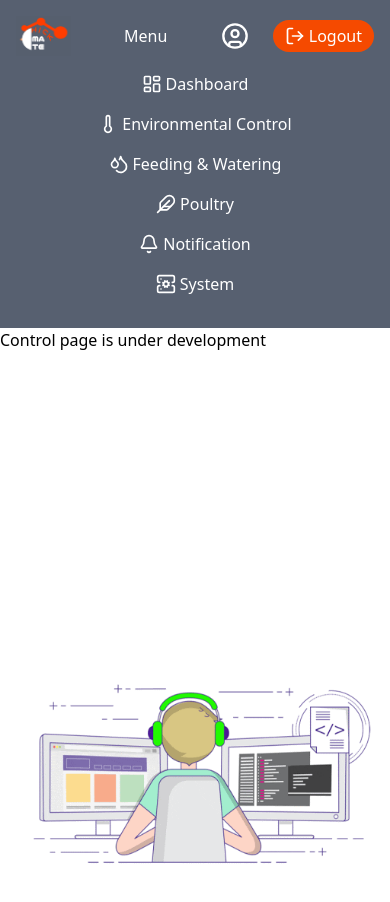
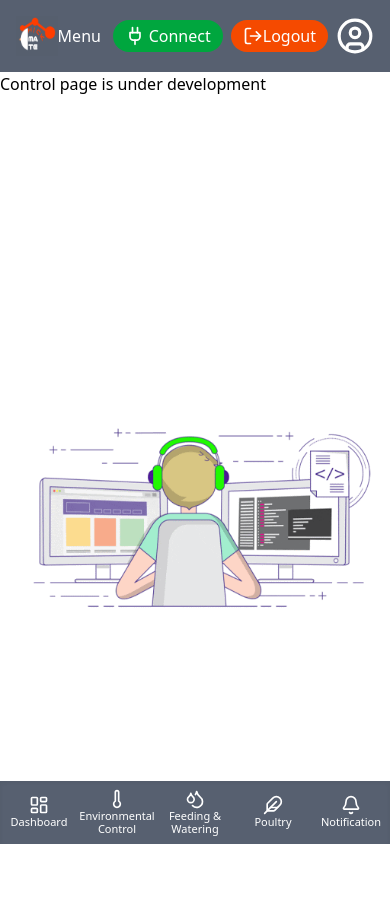
Before and after one commit to 05-14th/PMS, a React (Vite) app: page /control in a window 390 px wide. Shown: the top 902 px of the page. Built offline with nearby package versions, Linux system fonts and the light colour scheme.

Commit message:
enhance mobile view

```diff
--- a/src/App.tsx
+++ b/src/App.tsx
@@ -12,6 +12,8 @@ import Environment from './controlPage/Environment'
 import FeedingWatering from './controlPage/FeedingWatering'
 import Poultry from './controlPage/Poultry'
 import Notification from './controlPage/Notification'
+
+
 
 function App() {
   return (
@@ -30,6 +32,7 @@ function App() {
             <Route path="/feedWater" element={<FeedingWatering />} />
             <Route path="/poultry" element={<Poultry />} />
             <Route path="/notification" element={<Notification />} />
+
           </Routes>
         </Router>
       </div>
--- a/src/components/Navbar.tsx
+++ b/src/components/Navbar.tsx
@@ -14,6 +14,7 @@ import {
   ServerCog,
   LogOut,
   UserCircle,
+    Plug,
 } from "lucide-react";
 
 interface NavbarProps {
@@ -153,129 +154,105 @@ const Navbar: React.FC<NavbarProps> = ({ isControl = false }) => {
         </ul>
 
        {/* Right: Profile and Logout */}
-        <div className="flex items-center space-x-6">
-          <UserCircle size={28} className="text-white" />
+
+<div className="flex items-center justify-end space-x-2 w-full sm:w-auto">
+  {/* Connect Button */}
+  <button
+    onClick={() => navigate("/connect")}
+    className="flex items-center bg-green-600 text-white px-3 py-1 rounded-full hover:bg-green-500 transition"
+  >
+    <Plug size={20} className="mr-1" />
+    <span>Connect</span>
+  </button>
+
+  {/* Logout Button */}
   <button
     onClick={handleLogout}
     className="flex items-center bg-orange-600 text-white px-3 py-1 rounded-full hover:bg-orange-500 transition"
   >
-            <LogOut size={20} className="mr-1" />
+    <LogOut size={20} className="mr-0" />
     <span>Logout</span>
   </button>
-        </div>
+
+  {/* Move this to the far right */}
+  <UserCircle size={38} className="text-white" />
 </div>
 
-      {/* Mobile Menu */}
-      <div className="sm:hidden">
-        <ul className="flex flex-col items-center space-y-4 py-4">
+      </div>
+
+{/* Bottom Mobile Navigation */}
+<div className="fixed bottom-0 left-0 right-0 sm:hidden bg-[#576070] shadow-inner z-50">
+  <ul className="flex justify-around items-center py-2 text-xs">
     {!isControl ? (
       <>
-              <li>
-                <Link
-                  to="/homepage"
-                  className="flex items-center text-white hover:text-orange-500 space-x-1"
-                >
+        <li className="w-1/5 text-center">
+          <Link to="/homepage" className="flex flex-col items-center text-white hover:text-orange-500">
             <Home size={20} />
-                  <span>Home</span>
+            <span className="text-[11px] leading-tight whitespace-normal">Home</span>
           </Link>
         </li>
-              <li>
-                <Link
-                  to="/inventory"
-                  className="flex items-center text-white hover:text-orange-500 space-x-1"
-                >
+        <li className="w-1/5 text-center">
+          <Link to="/inventory" className="flex flex-col items-center text-white hover:text-orange-500">
             <Package size={20} />
-                  <span>Inventory</span>
+            <span className="text-[11px] leading-tight whitespace-normal">Inventory</span>
           </Link>
         </li>
-              <li>
-                <Link
-                  to="/sales"
-                  className="flex items-center text-white hover:text-orange-500 space-x-1"
-                >
+        <li className="w-1/5 text-center">
+          <Link to="/sales" className="flex flex-col items-center text-white hover:text-orange-500">
             <ShoppingCart size={20} />
-                  <span>Sales</span>
+            <span className="text-[11px] leading-tight whitespace-normal">Sales</span>
           </Link>
         </li>
-              <li>
-                <Link
-                  to="/users"
-                  className="flex items-center text-white hover:text-orange-500 space-x-1"
-                >
+        <li className="w-1/5 text-center">
+          <Link to="/users" className="flex flex-col items-center text-white hover:text-orange-500">
             <Users size={20} />
-                  <span>Users</span>
+            <span className="text-[11px] leading-tight whitespace-normal">Users</span>
           </Link>
         </li>
-              <li>
-                <Link
-                  to="/control"
-                  className="flex items-center text-white hover:text-orange-500 space-x-1"
-                >
+        <li className="w-1/5 text-center">
+          <Link to="/control" className="flex flex-col items-center text-white hover:text-orange-500">
             <Settings size={20} />
-                  <span>Control</span>
+            <span className="text-[11px] leading-tight whitespace-normal">Control</span>
           </Link>
         </li>
       </>
     ) : (
       <>
-              <li>
-                <Link
-                  to="/control"
-                  className="flex items-center text-white hover:text-orange-500 space-x-1"
-                >
+        <li className="w-1/5 text-center">
+          <Link to="/control" className="flex flex-col items-center text-white hover:text-orange-500">
             <LayoutDashboard size={20} />
-                  <span>Dashboard</span>
+            <span className="text-[11px] leading-tight whitespace-normal">Dashboard</span>
           </Link>
         </li>
-              <li>
-                <Link
-                  to="/environment"
-                  className="flex items-center text-white hover:text-orange-500 space-x-1"
-                >
+        <li className="w-1/5 text-center">
+          <Link to="/environment" className="flex flex-col items-center text-white hover:text-orange-500">
             <Thermometer size={20} />
-                  <span>Environmental Control</span>
+            <span className="text-[11px] leading-tight whitespace-normal">Environmental Control</span>
           </Link>
         </li>
-              <li>
-                <Link
-                  to="/feedWater"
-                  className="flex items-center text-white hover:text-orange-500 space-x-1"
-                >
+        <li className="w-1/5 text-center">
+          <Link to="/feedWater" className="flex flex-col items-center text-white hover:text-orange-500">
             <Droplets size={20} />
-                  <span>Feeding & Watering</span>
+            <span className="text-[11px] leading-tight whitespace-normal">Feeding & Watering</span>
           </Link>
         </li>
-              <li>
-                <Link
-                  to="/poultry"
-                  className="flex items-center text-white hover:text-orange-500 space-x-1"
-                >
+        <li className="w-1/5 text-center">
+          <Link to="/poultry" className="flex flex-col items-center text-white hover:text-orange-500">
             <Feather size={20} />
-                  <span>Poultry</span>
+            <span className="text-[11px] leading-tight whitespace-normal">Poultry</span>
           </Link>
         </li>
-              <li>
-                <Link
-                  to="/notification"
-                  className="flex items-center text-white hover:text-orange-500 space-x-1"
-                >
+        <li className="w-1/5 text-center">
+          <Link to="/notification" className="flex flex-col items-center text-white hover:text-orange-500">
             <Bell size={20} />
-                  <span>Notification</span>
-                </Link>
-              </li>
-              <li>
-                <Link
-                  to="/homepage"
-                  className="flex items-center text-white hover:text-orange-500 space-x-1"
-                >
-                  <ServerCog size={20} />
-                  <span>System</span>
+            <span className="text-[11px] leading-tight whitespace-normal">Notification</span>
           </Link>
         </li>
       </>
     )}
   </ul>
 </div>
+
     </nav>
   );
 };
```
Lines whose indentation alone changed are shown as unchanged.
